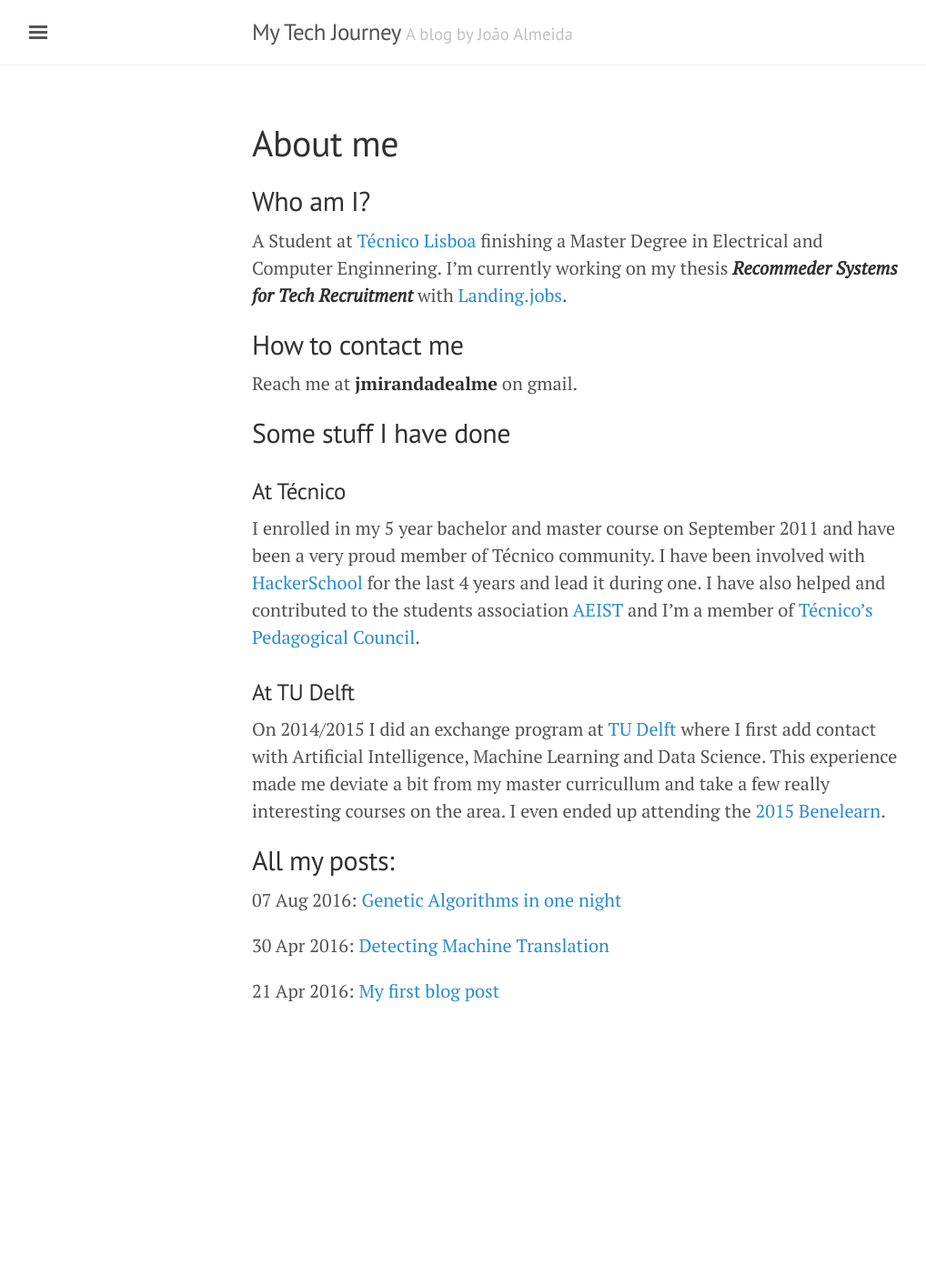
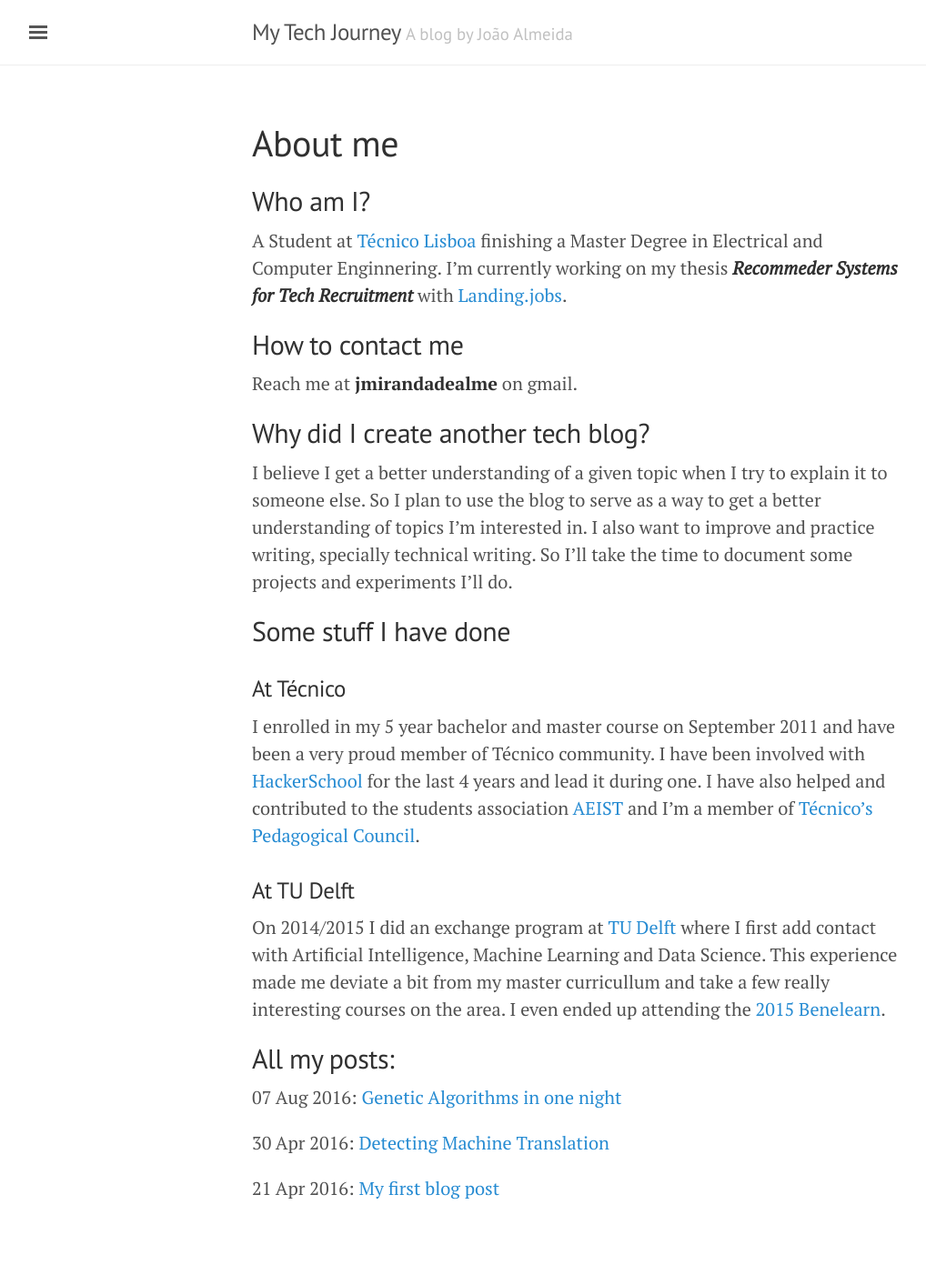
Before and after one commit to Joao-M-Almeida/Joao-M-Almeida.github.io, a Jekyll site: the page built from about.md, in a window 1280 px wide. Shown: the whole page at 91% size, without its empty margins (3-1021 px from the left). Built offline with Jekyll 4.4.1, drawn with Linux system fonts in a browser that asks for light colours; before the commit the page ends 1185 px from its top, so only the background shows below that.

Commit message:
added Why did I create another blog? section to about

```diff
--- a/about.md
+++ b/about.md
@@ -7,10 +7,16 @@ title: About me
 
 A Student at [Técnico Lisboa](http://tecnico.ulisboa.pt) finishing a Master Degree in Electrical and Computer Enginnering. I'm currently working on my thesis **_Recommeder Systems for Tech Recruitment_** with [Landing.jobs](http://landing.jobs).
 
-
 ## How to contact me
 
 Reach me at __jmirandadealme__ on gmail.
+
+## Why did I create another tech blog?
+
+I believe I get a better understanding of a given topic when I try to explain it to someone else.
+So I plan to use the blog to serve as a way to get a better understanding of topics I'm interested in.
+I also want to improve and practice writing, specially technical writing.
+So I'll take the time to document some projects and experiments I'll do.
 
 ## Some stuff I have done
 
```
